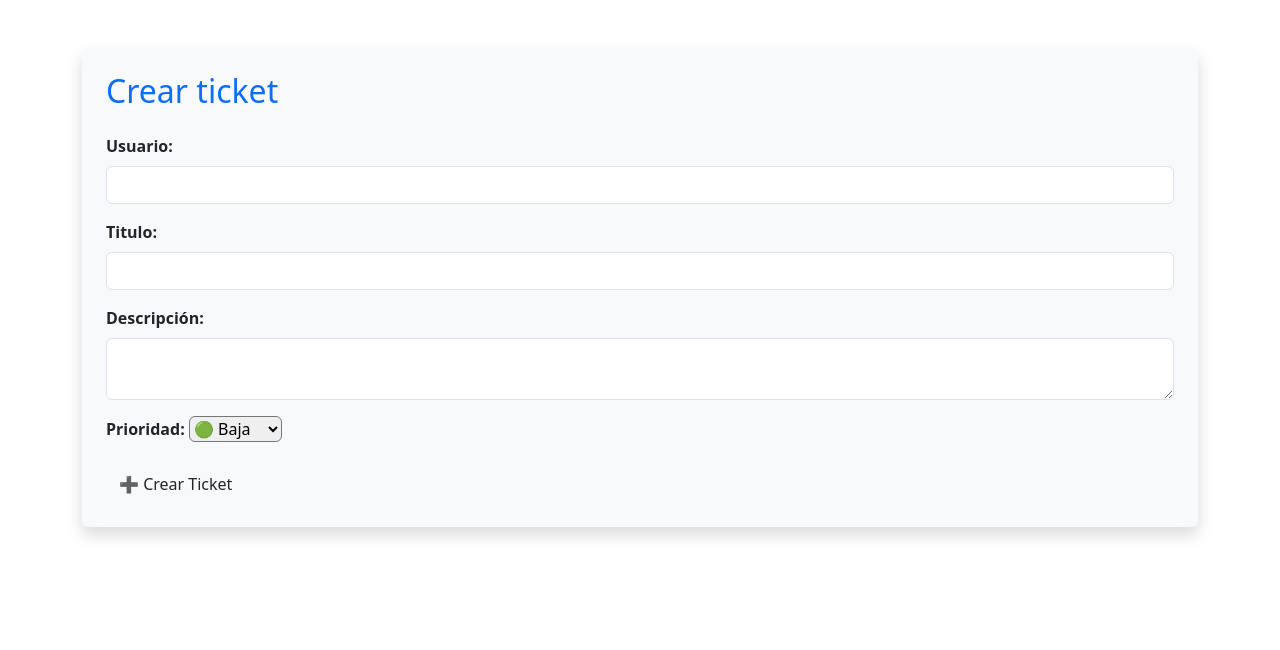
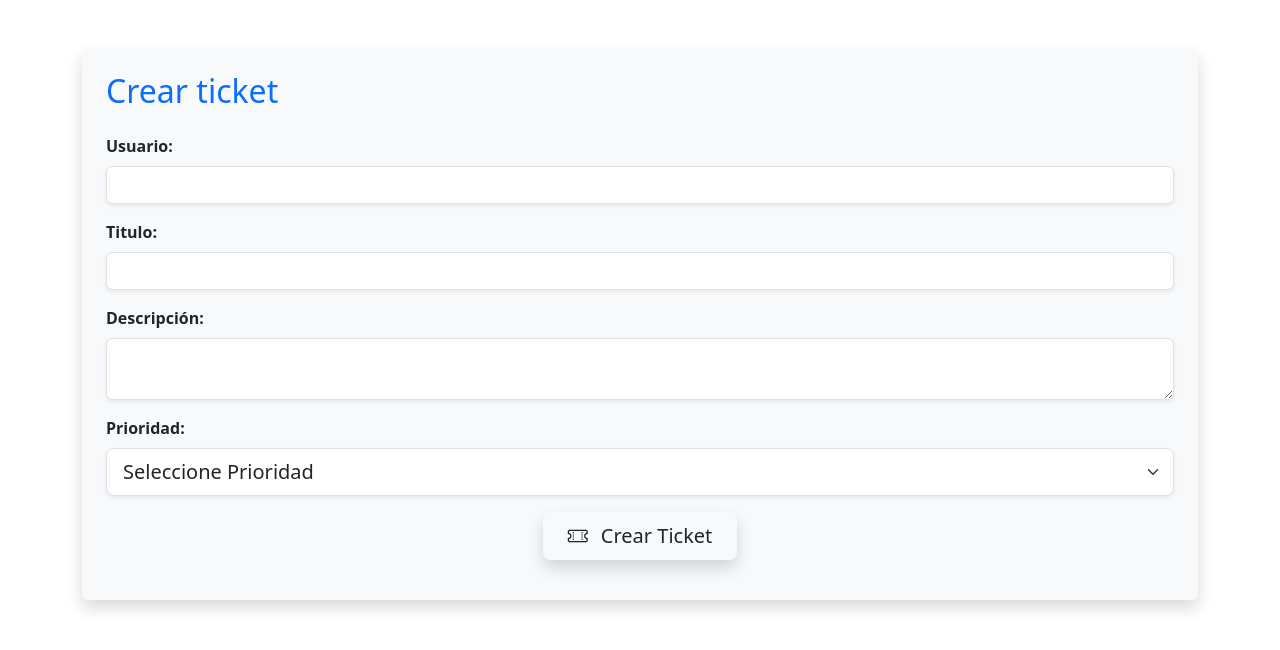
Before and after one commit to Ulises-glitch/sistema-tickets-flask, a Flask app: page /crear in a window 1280 px wide. Shown: the part 56-706 px from the top of the page. Run offline with Flask 3, Linux system fonts and the light colour scheme.

Commit message:
paginacion de tickets y mejoras de formulario

```diff
--- a/app.py
+++ b/app.py
@@ -1,5 +1,5 @@
 ## Librerias
-from flask import Flask, redirect, render_template, request, session
+from flask import Flask, redirect, render_template, request, session, flash
 import  mysql.connector
 
 ## Crear objeto con la clase Flask de macro-framework flask
@@ -32,7 +32,8 @@ def login():
 
             return redirect("/")
         else:
-            return "usuario o contraseña incorrectos"
+            flash("⚠ usuario o contraseña incorrectos", "danger")
+            return redirect("/login")
 
     ## Retorno si la fusion no detecta evento POST
     return render_template("login.html")
@@ -55,16 +56,21 @@ def home():
     ## Crear un objeto con la conexión a la db
     cursor = conexion.cursor()
 
+    pagina = request.args.get("pagina", 1, type=int)
+    limite = 4
+    offset = (pagina - 1) * limite
+
     ## Condición para realizar consulta deacuerdo con el buscardor
     if buscar:
-        cursor.execute("""select * from tickets where titulo like %s or usuario like %s""", (f"%{buscar}%", f"%{buscar}%"))
+        cursor.execute("""select * from tickets where titulo like %s or usuario like %s order by id_ticket desc limit %s offset %s""",
+                       (f"%{buscar}%", f"%{buscar}%", limite, offset))
     else:
-        cursor.execute("Select * from tickets")
+        cursor.execute("Select * from tickets order by id_ticket desc limit %s offset %s", (limite, offset))
     ## Traer los resultados de la consulta
     tickets = cursor.fetchall()
 
     # return "Sistema de tickets funcionando 🔥"
-    return render_template("ver_tickets.html", tickets = tickets)
+    return render_template("ver_tickets.html", tickets = tickets, pagina = pagina)
 
 ## Crear decorador para... Get: mostrar formulario o POST: recivir datos enviados
 @app.route("/crear", methods = ["GET", "POST"])
@@ -72,10 +78,17 @@ def crear_ticket():
     ## Condicional para saber si antes la función leyó un metodo tipo POST
     if request.method == "POST":
         # reques.form obtiene los datos del formulario HTML
-        titulo = request.form["titulo"]
-        descripcion = request.form["descripcion"]
-        prioridad = request.form["prioridad"]
-        usuario = request.form["usuario"]
+        titulo = request.form.get("titulo")
+        descripcion = request.form.get("descripcion")
+        prioridad = request.form.get("prioridad")
+        usuario = request.form.get("usuario")
+
+        ## Condición para validar que los campos no vnegan sin datos o valores
+        if not titulo or not descripcion or not prioridad or not usuario:
+            flash("Todos los campos son obligatorios", "danger")
+            return redirect("/crear")
+
+        ## Almacenar los datos mandados del template en la variable "valores"
         valores = (titulo, descripcion, prioridad, usuario)
 
         ## Crear objeto para conexión con db
@@ -85,6 +98,7 @@ def crear_ticket():
         cursor.execute(sql, valores)
         conexion.commit()
 
+        flash("ticket creado correctamente", "success")
         return redirect("/")
     return render_template("crear_ticket.html")
 
@@ -93,7 +107,8 @@ def crear_ticket():
 def borrar_ticket(id_ticket):
     ## Crear condición para que solo administradores accedan a la siguiente acción
     if session["rol"] != "admin":
-        return "no tienes permisos"
+        flash("⛔ No tienes permisos para realizar esta acción", "warning")
+        return redirect("/")
 
     ## Crear objeto con conexión a la db
     cursor = conexion.cursor()
--- a/templates/base.html
+++ b/templates/base.html
@@ -22,6 +22,20 @@
     </div>
 </nav>
 
+<div class="container mt-3">
+    {% with messages = get_flashed_messages(with_categories=true) %}
+    {% if messages %}
+
+    {% for categoria, mensaje in messages %}
+    <div class="alert alert-{{ categoria }} alert-dismissable fade show">
+        {{ mensaje }}
+        <button type="button" class="btn-close" data-bs-dismiss="alert"></button>
+    </div>
+    {% endfor %}
+    {% endif %}
+    {% endwith %}
+</div>
+
 <div class="container mt-4">
 
 {% block content %}
--- a/templates/crear_ticket.html
+++ b/templates/crear_ticket.html
@@ -9,30 +9,51 @@
 
         <div class="mb-3">
             <label class="form-label fw-bold">Usuario:</label>
-            <input type="text" class="form-control" name="usuario">
+            <input type="text" class="form-control shadow-sm" name="usuario" value="{{ session.usuario }}" required>
         </div>
 
         <div class="mb-3">
             <label class="form-label fw-bold">Titulo:</label>
-            <input type="text" class="form-control" name="titulo">
+            <input type="text" class="form-control shadow-sm" name="titulo" required>
         </div>
 
         <div class="mb-3">
             <label class="form-label fw-bold">Descripción:</label><br>
-            <textarea type="text" class="form-control" name="descripcion"></textarea>
+            <textarea type="text" class="form-control shadow-sm" name="descripcion" required></textarea>
         </div>
 
         <div class="mb-3">
             <label class="form-label fw-bold">Prioridad:</label>
-            <select name="prioridad" class="select rounded">
-                <option value="baja">🟢 Baja</option>
-                <option value="media">🟡 Media</option>
-                <option value="alta">🔴 Alta</option>
+            <select name="prioridad" class="form-select form-select-lg shadow-sm" onchange="cambiarColor(this)" required>
+                <option value="" disabled selected>Seleccione Prioridad</option>
+                <option value="naja">🟢 Baja prioridad</option>
+                <option value="media">🟡 Media prioridad</option>
+                <option value="alta">🔴 Alta prioridad</option>
             </select>
         </div>
 
-        <button type="submit" class="btn btn-succes mb-m"> ➕ Crear Ticket</button>
+        <div class="mb-3  text-center">
+            <button type="submit" class="btn btn-succes btn-lg px-4 py-2 shadow"><i class="bi bi-ticket-perforated me-2"></i> Crear Ticket</button>
+        </div>
 
     </form>
 </div>
+<!---Script para cambiar color de seleccionador xd --->
+<script>
+    function cambiarColor(select)
+    {
+        if(select.value == "naja")
+        {
+            select.style.borderColor = "green"
+        }
+        if(select.value == "media")
+        {
+            select.style.borderColor = "orange"
+        }
+        if(select.value == "alta")
+        {
+            select.style.borderColor = "red "
+        }
+    }
+</script>
 {% endblock %}
```
Also changed, not shown: templates/ver_tickets.html (+19 -1 lines).
